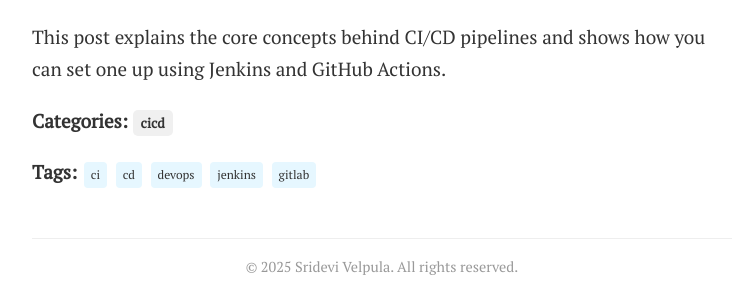
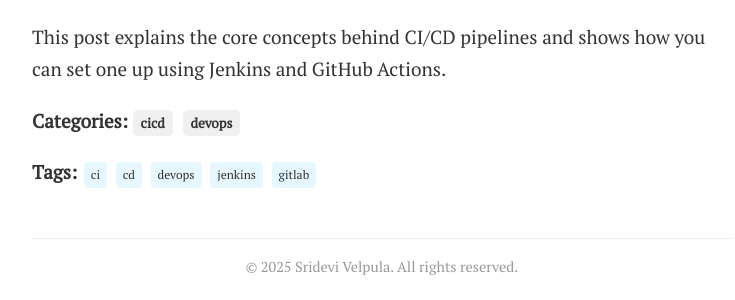
Before and after one commit to srideviblogs/srideviblogs.github.io, a Jekyll site: the page built from _posts/2025-05-29-cicd-pipeline.md, in a window 1280 px wide. Shown: the part 267-567 px from the top of the page, without its empty margins (258-993 px from the left). Built offline with Jekyll 4.4.1, drawn with Linux system fonts in a browser that asks for light colours.

Commit message:
Update 2025-05-29-cicd-pipeline.md

```diff
--- a/_posts/2025-05-29-cicd-pipeline.md
+++ b/_posts/2025-05-29-cicd-pipeline.md
@@ -1,8 +1,8 @@
 ---
 layout: post
 title: "CI/CD Pipeline Explained"
-date: 2025-05-29
-categories: [cicd]
+date: 2025-05-29 12:00:00 +0000
+categories: [cicd, devops]
 tags: [ci, cd, devops, jenkins, gitlab]
 ---
 
```
